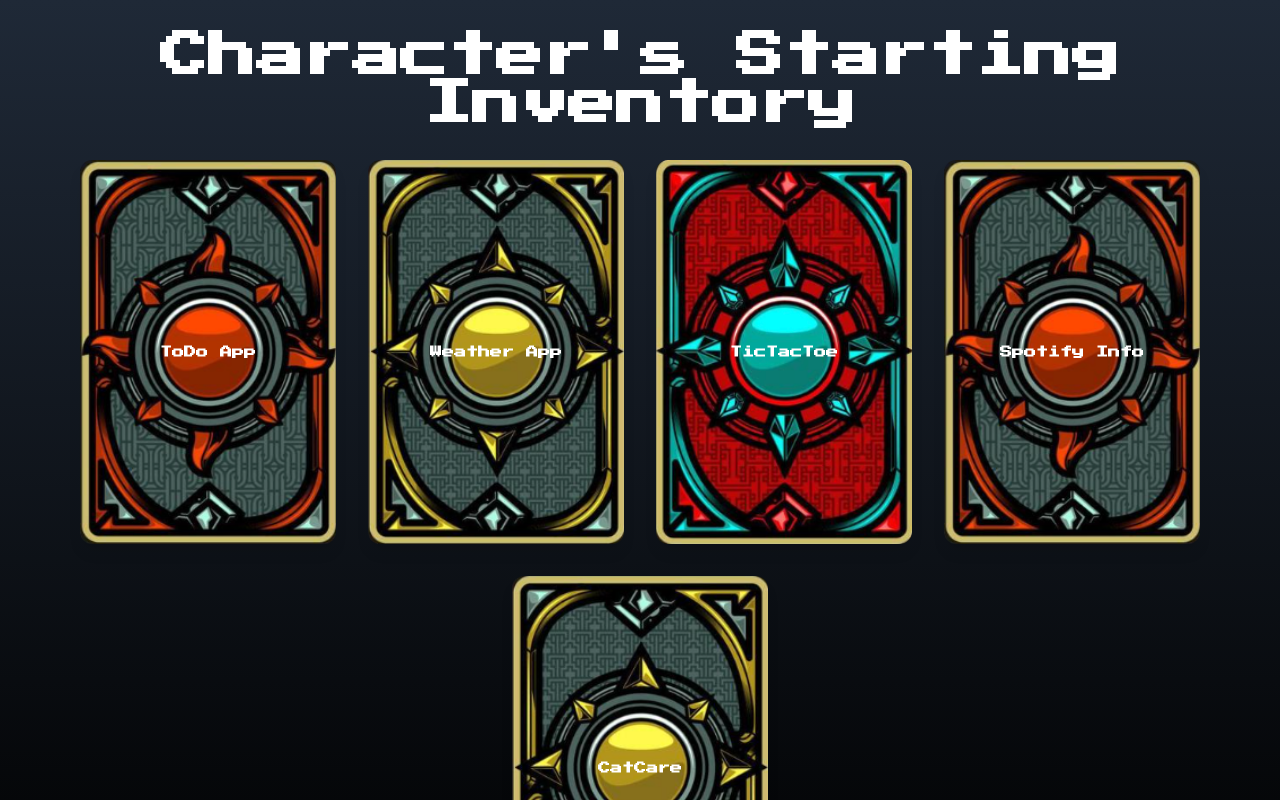
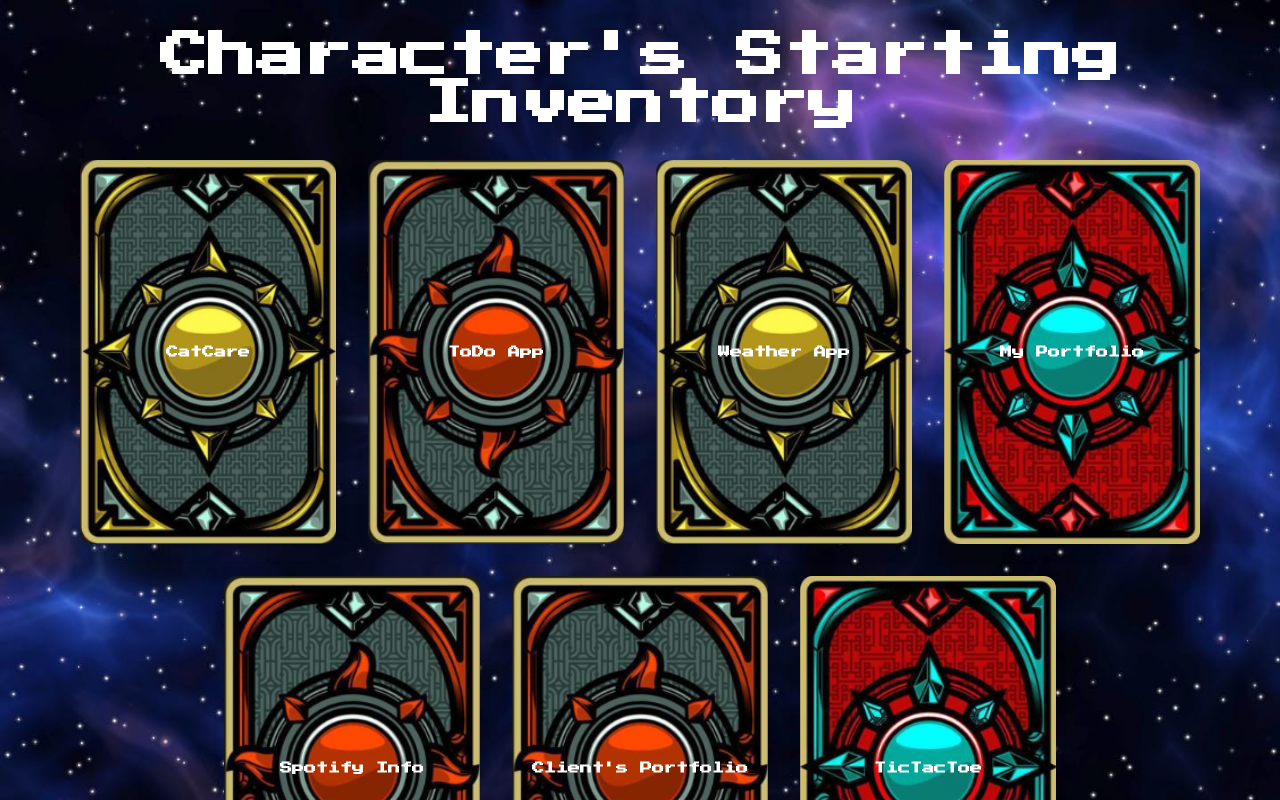
Before and after one commit to CarlosPantin/ArPortfolio, a Next.js app: page /myprojects in a window 1280 px wide. Shown: the top 800 px of the page. Built offline with nearby package versions, Linux system fonts and the light colour scheme.

Commit message:
My project changes and new projects.

```diff
--- a/src/app/myprojects/page.tsx
+++ b/src/app/myprojects/page.tsx
@@ -1,10 +1,11 @@
 "use client";
 
-import { useState } from "react";
+import { useState, useEffect, useMemo } from "react";
 import ReactCardFlip from "react-card-flip";
 import { FaGithub, FaExternalLinkAlt } from "react-icons/fa";
+import { motion } from "framer-motion";
 
-const projects = [
+const initialProjects = [
   {
     id: 1,
     name: "ToDo App",
@@ -60,29 +61,78 @@
     github: "",
     liveSite: "",
   },
+  {
+    id: 6,
+    name: "My Portfolio",
+    description: "A unique portfolio to show my skills and relevant material.",
+    frontImage: "/images/card3.png",
+    backImage: "/images/card-back3.png",
+    stacks: "TypeScript, TailwindCSS",
+    github: "https://github.com/CarlosPantin/ArPortfolio",
+    liveSite: "https://carlospantinportfolio.vercel.app/",
+  },
+  {
+    id: 7,
+    name: "Client's Portfolio",
+    description: "Freelanced a finnish customer a website portfolio.",
+    frontImage: "/images/card1.png",
+    backImage: "/images/card-back1.png",
+    stacks: "TypeScript, TailwindCSS",
+    github: "https://github.com/CarlosPantin/jessika-tyni-website",
+    liveSite: "https://jessika-tyni-portfolio.vercel.app/",
+  },
 ];
 
 export default function RPGFlippableCards() {
   const [flippedCards, setFlippedCards] = useState<number[]>([]);
+  const [isShuffling, setIsShuffling] = useState(true);
+
+  const projects = useMemo(() => {
+    return [...initialProjects].sort(() => Math.random() - 0.5);
+  }, []);
+
+  useEffect(() => {
+    setTimeout(() => {
+      setIsShuffling(false);
+    }, 1500);
+  }, []);
 
   const handleFlip = (id: number) => {
-    if (flippedCards.includes(id)) {
-      setFlippedCards(flippedCards.filter((cardId) => cardId !== id));
-    } else {
-      setFlippedCards([...flippedCards, id]);
-    }
+    setFlippedCards((prev) =>
+      prev.includes(id) ? prev.filter((cardId) => cardId !== id) : [...prev, id]
+    );
   };
 
   return (
-    <div className="flex flex-col items-center min-h-screen bg-gradient-to-b from-gray-800 to-black">
+    <div
+      className="flex flex-col items-center min-h-screen bg-cover bg-center"
+      style={{ backgroundImage: "url('/images/spaceback.jpg')" }}
+    >
       <h1 className="text-3xl sm:text-4xl md:text-5xl font-semibold text-white my-8 text-center">
         Character&apos;s Starting Inventory
       </h1>
 
       <div className="flex flex-wrap justify-center items-center gap-8">
-        {projects.map((project) => (
+        {projects.map((project, index) => (
+          <motion.div
+            key={project.id}
+            initial={{
+              x: isShuffling ? (Math.random() > 0.5 ? -200 : 200) : 0,
+              y: isShuffling ? (Math.random() > 0.5 ? -200 : 200) : 0,
+              opacity: 0,
+            }}
+            animate={{
+              x: 0,
+              y: 0,
+              opacity: 1,
+            }}
+            transition={{
+              duration: 0.8,
+              delay: index * 0.1,
+              ease: "easeOut",
+            }}
+          >
             <ReactCardFlip
-            key={project.id}
               isFlipped={flippedCards.includes(project.id)}
               flipDirection="horizontal"
             >
@@ -147,6 +197,7 @@
                 </div>
               </div>
             </ReactCardFlip>
+          </motion.div>
         ))}
       </div>
     </div>
```
Also changed, not shown: public/images/spaceback.jpg (added). Lines whose indentation alone changed are shown as unchanged.
